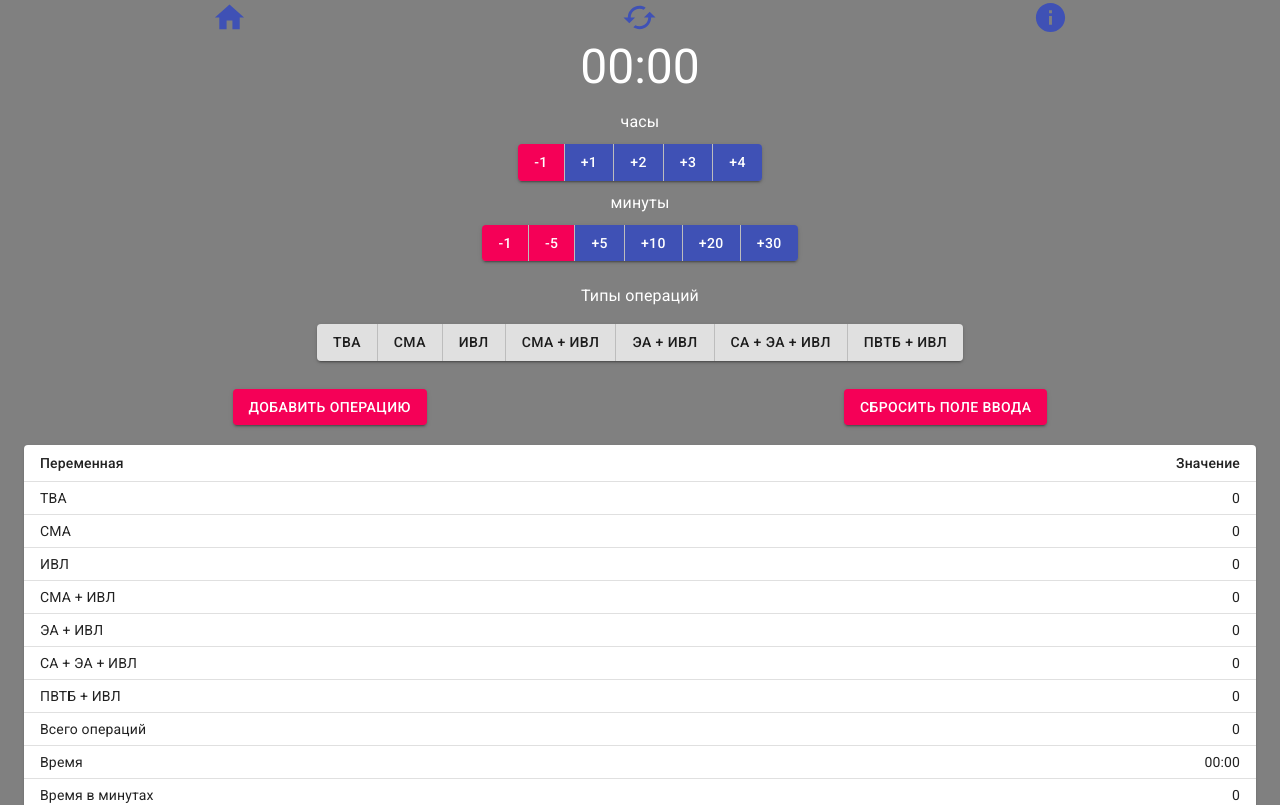
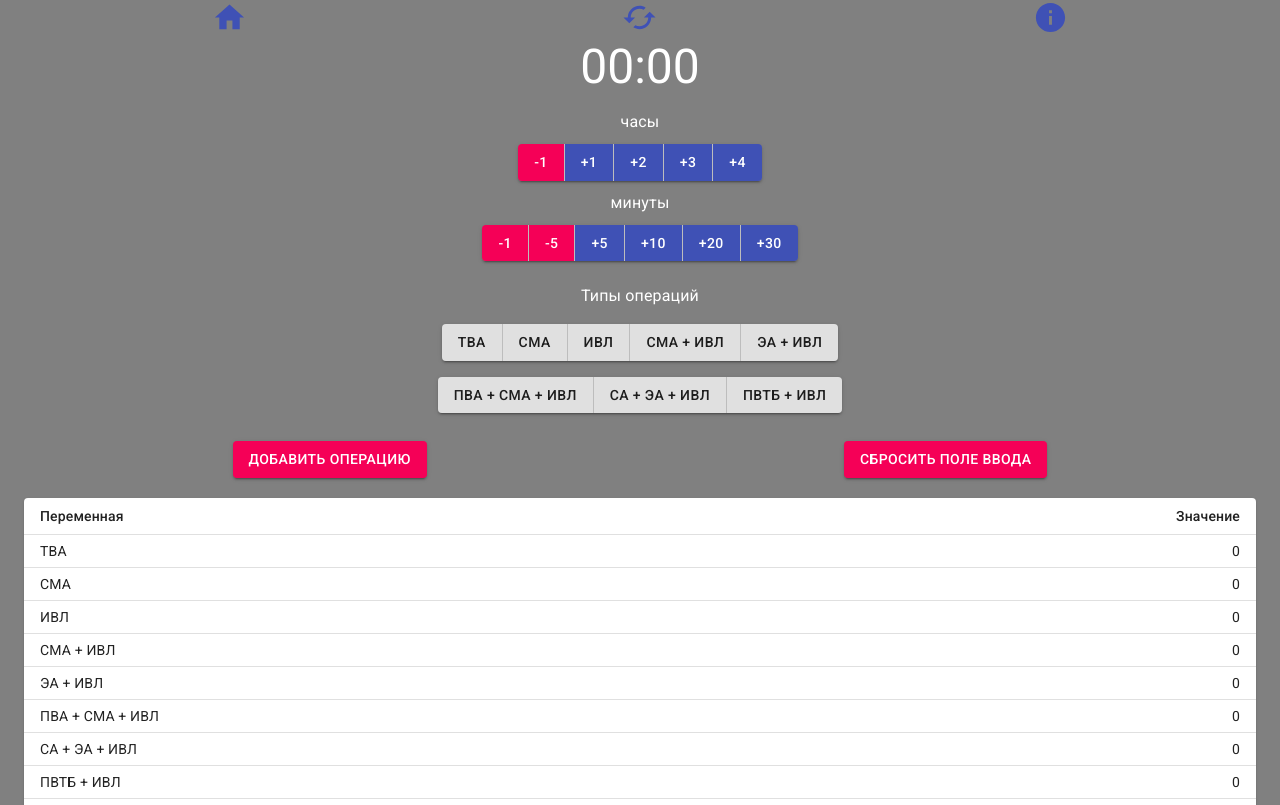
Before and after one commit to BukovY/numOperCalc, a React (Create React App) app in the folder my-app/: page / in a window 1280 px wide. Shown: the top 805 px of the page. Built offline with nearby package versions, Linux system fonts and the light colour scheme.

Commit message:
add new func

```diff
--- a/my-app/src/components/OperationSelector/OperationSelector.tsx
+++ b/my-app/src/components/OperationSelector/OperationSelector.tsx
@@ -65,6 +65,14 @@ export const ButtonsOperation: FC = () => {
         >
           ЭА + ИВЛ
         </Button>
+      </ButtonGroup>
+      <ButtonGroup variant="contained">
+        <Button
+          color={selectedOperationType === "pvaSmaIvl" ? "primary" : "default"}
+          onClick={() => changeOperation("pvaSmaIvl")}
+        >
+          ПВА + СМА + ИВЛ
+        </Button>
         <Button
           color={selectedOperationType === "saEaIvl" ? "primary" : "default"}
           onClick={() => changeOperation("saEaIvl")}
--- a/my-app/src/components/TableDay/TableDay.tsx
+++ b/my-app/src/components/TableDay/TableDay.tsx
@@ -27,6 +27,7 @@ type TableDayType = {
     eaIvl: number;
     saEaIvl: number;
     pvtbIvl: number;
+    pvaSmaIvl: number;
   };
 };
 export const TableDay: FC<TableDayType> = ({ operation }) => {
@@ -39,6 +40,7 @@ export const TableDay: FC<TableDayType> = ({ operation }) => {
     createData("ИВЛ", operation.ivl),
     createData("СМА + ИВЛ", operation.smaIvl),
     createData("ЭА + ИВЛ", operation.eaIvl),
+    createData("ПВА + СМА + ИВЛ", operation.pvaSmaIvl),
     createData("СА + ЭА + ИВЛ", operation.saEaIvl),
     createData("ПВТБ + ИВЛ", operation.pvtbIvl),
     createData(
@@ -49,7 +51,8 @@ export const TableDay: FC<TableDayType> = ({ operation }) => {
         operation.smaIvl +
         operation.eaIvl +
         operation.saEaIvl +
-        operation.pvtbIvl
+        operation.pvtbIvl +
+        operation.pvaSmaIvl
     ),
     createData("Время", minToTime(operation.totalTime)),
     createData("Время в минутах", operation.totalTime),
--- a/my-app/src/components/TableDays/TableDays.tsx
+++ b/my-app/src/components/TableDays/TableDays.tsx
@@ -51,7 +51,8 @@ export const TableDays: FC<TableDaysType> = ({ data }) => {
                   i.smaIvl +
                   i.eaIvl +
                   i.saEaIvl +
-                  i.pvtbIvl}
+                  i.pvtbIvl +
+                  (i.pvaSmaIvl ? i.pvaSmaIvl : 0)}
               </td>
               <td>{minToTime(i.totalTime)}</td>
               <td>{i.totalTime}</td>
--- a/my-app/src/pages/CollectDay/CollectDay.tsx
+++ b/my-app/src/pages/CollectDay/CollectDay.tsx
@@ -23,7 +23,9 @@ export const CollectDay: FC = () => {
     eaIvl: 0,
     saEaIvl: 0,
     pvtbIvl: 0,
+    pvaSmaIvl: 0,
   };
+  console.log(data);
   if (selectedDate.length > 0) {
     const dayToCalc = data.filter(
       (el: any) => selectedDate.indexOf(el.id) !== -1
@@ -37,6 +39,7 @@ export const CollectDay: FC = () => {
       operation.eaIvl += i.eaIvl;
       operation.saEaIvl += i.saEaIvl;
       operation.pvtbIvl += i.pvtbIvl;
+      operation.pvaSmaIvl += i.pvaSmaIvl ? i.pvaSmaIvl : 0;
     }
   }
 
--- a/my-app/src/redux/reducer/operCalcReducer.ts
+++ b/my-app/src/redux/reducer/operCalcReducer.ts
@@ -23,6 +23,7 @@ const initialState = {
     eaIvl: 0,
     saEaIvl: 0,
     pvtbIvl: 0,
+    pvaSmaIvl: 0,
   },
 };
 
@@ -67,6 +68,7 @@ const operCalc = createSlice({
           eaIvl: 0,
           saEaIvl: 0,
           pvtbIvl: 0,
+          pvaSmaIvl: 0,
         };
       })
       .addCase(ADD_OPERATION, (state) => {
@@ -94,6 +96,9 @@ const operCalc = createSlice({
             case "pvtbIvl":
               state.operation.pvtbIvl += 1;
               break;
+            case "pvaSmaIvl":
+              state.operation.pvaSmaIvl += 1;
+              break;
           }
           state.time = 0;
           state.selectedOperationType = "";
```
